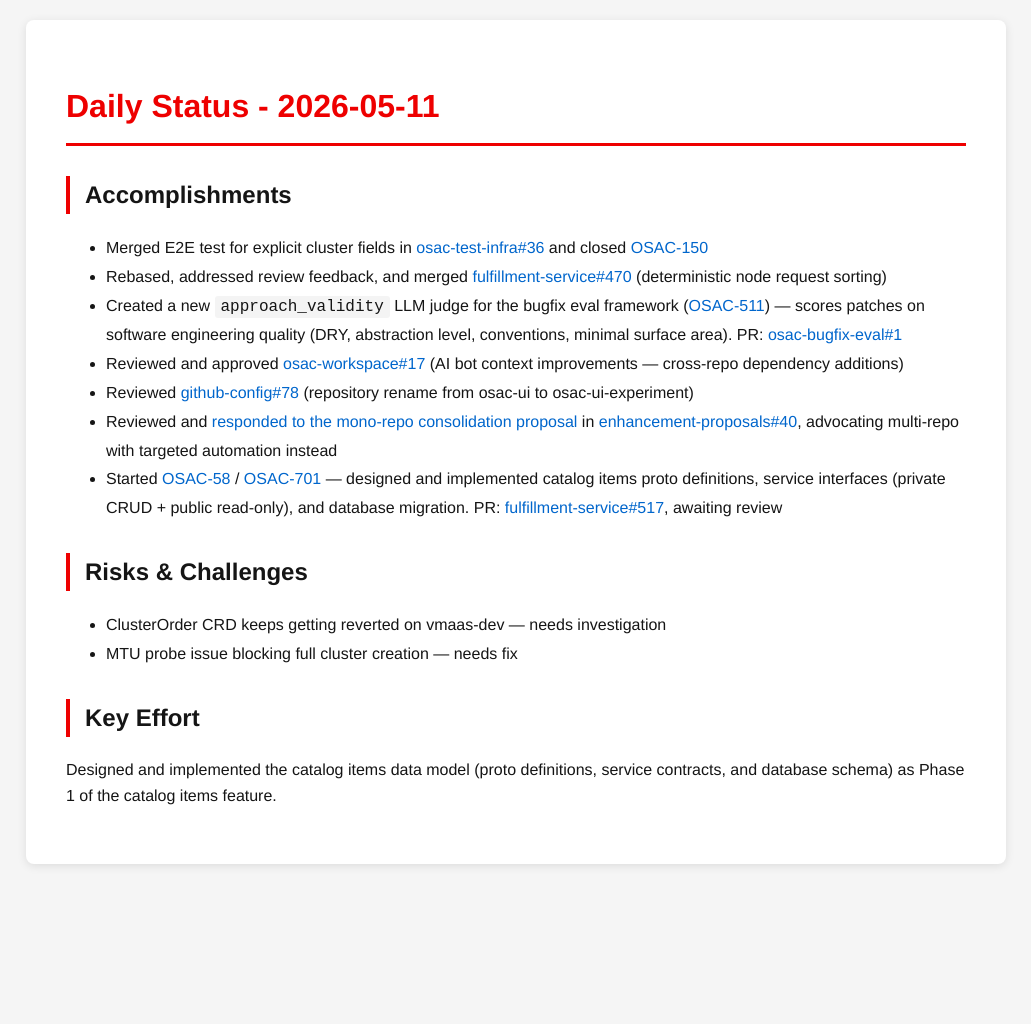
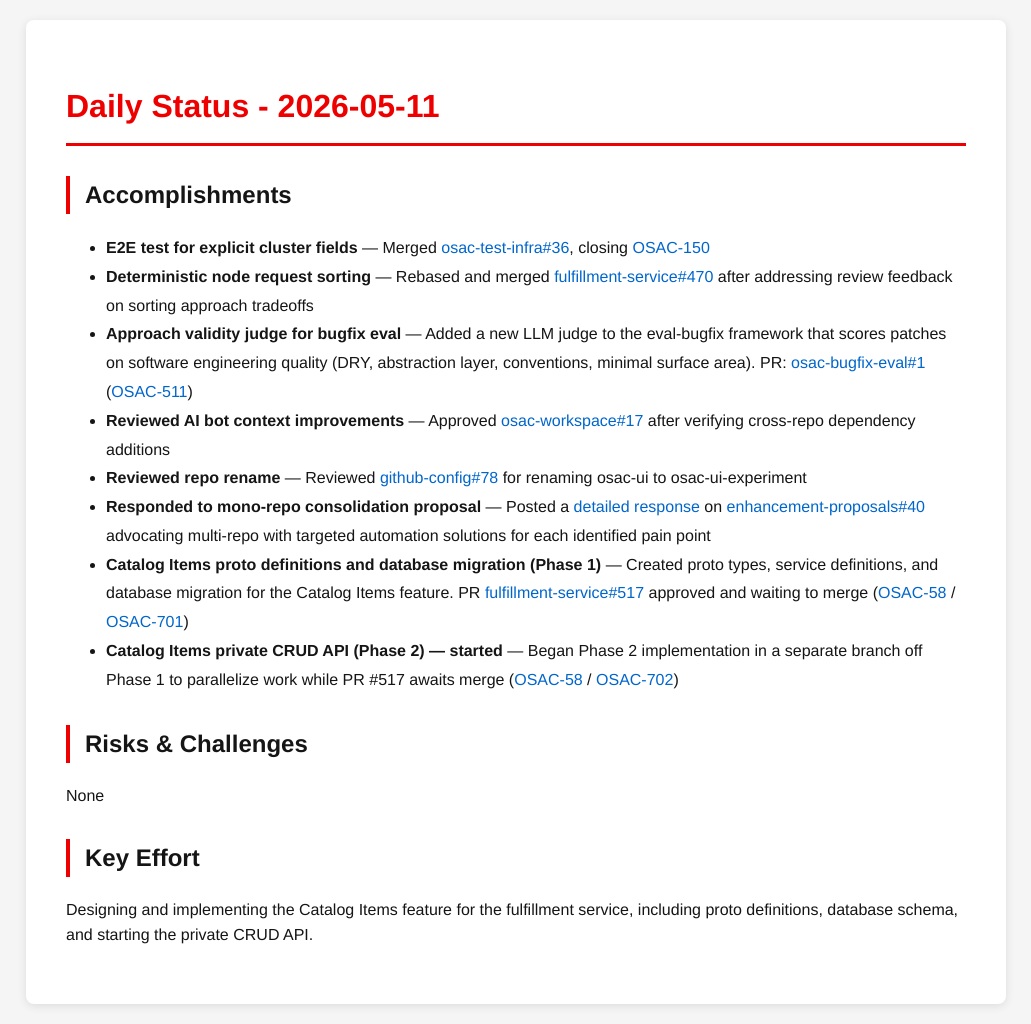
Before and after one commit to tzvatot/daily-status, a Jekyll site: the page built from 2026-05-11.md, in a window 1280 px wide. Shown: the whole page, without its empty margins (124-1155 px from the left). Built offline with Jekyll 4.4.1, drawn with Linux system fonts in a browser that asks for light colours; before the commit the page ends 900 px from its top, so only the background shows below that.

Commit message:
Daily status update - 2026-05-11

```diff
--- a/2026-05-11.md
+++ b/2026-05-11.md
@@ -7,17 +7,17 @@ date: 2026-05-11
 # Daily Status - 2026-05-11
 
 ## Accomplishments
-- Merged E2E test for explicit cluster fields in [osac-test-infra#36](https://github.com/osac-project/osac-test-infra/pull/36) and closed [OSAC-150](https://redhat.atlassian.net/browse/OSAC-150)
-- Rebased, addressed review feedback, and merged [fulfillment-service#470](https://github.com/osac-project/fulfillment-service/pull/470) (deterministic node request sorting)
-- Created a new `approach_validity` LLM judge for the bugfix eval framework ([OSAC-511](https://redhat.atlassian.net/browse/OSAC-511)) — scores patches on software engineering quality (DRY, abstraction level, conventions, minimal surface area). PR: [osac-bugfix-eval#1](https://github.com/eranco74/osac-bugfix-eval/pull/1)
-- Reviewed and approved [osac-workspace#17](https://github.com/osac-project/osac-workspace/pull/17) (AI bot context improvements — cross-repo dependency additions)
-- Reviewed [github-config#78](https://github.com/osac-project/github-config/pull/78) (repository rename from osac-ui to osac-ui-experiment)
-- Reviewed and [responded to the mono-repo consolidation proposal](https://github.com/osac-project/enhancement-proposals/pull/40#issuecomment-4420565236) in [enhancement-proposals#40](https://github.com/osac-project/enhancement-proposals/pull/40), advocating multi-repo with targeted automation instead
-- Started [OSAC-58](https://redhat.atlassian.net/browse/OSAC-58) / [OSAC-701](https://redhat.atlassian.net/browse/OSAC-701) — designed and implemented catalog items proto definitions, service interfaces (private CRUD + public read-only), and database migration. PR: [fulfillment-service#517](https://github.com/osac-project/fulfillment-service/pull/517), awaiting review
+- **E2E test for explicit cluster fields** — Merged [osac-test-infra#36](https://github.com/osac-project/osac-test-infra/pull/36), closing [OSAC-150](https://redhat.atlassian.net/browse/OSAC-150)
+- **Deterministic node request sorting** — Rebased and merged [fulfillment-service#470](https://github.com/osac-project/fulfillment-service/pull/470) after addressing review feedback on sorting approach tradeoffs
+- **Approach validity judge for bugfix eval** — Added a new LLM judge to the eval-bugfix framework that scores patches on software engineering quality (DRY, abstraction layer, conventions, minimal surface area). PR: [osac-bugfix-eval#1](https://github.com/eranco74/osac-bugfix-eval/pull/1) ([OSAC-511](https://redhat.atlassian.net/browse/OSAC-511))
+- **Reviewed AI bot context improvements** — Approved [osac-workspace#17](https://github.com/osac-project/osac-workspace/pull/17) after verifying cross-repo dependency additions
+- **Reviewed repo rename** — Reviewed [github-config#78](https://github.com/osac-project/github-config/pull/78) for renaming osac-ui to osac-ui-experiment
+- **Responded to mono-repo consolidation proposal** — Posted a [detailed response](https://github.com/osac-project/enhancement-proposals/pull/40#issuecomment-4420565236) on [enhancement-proposals#40](https://github.com/osac-project/enhancement-proposals/pull/40) advocating multi-repo with targeted automation solutions for each identified pain point
+- **Catalog Items proto definitions and database migration (Phase 1)** — Created proto types, service definitions, and database migration for the Catalog Items feature. PR [fulfillment-service#517](https://github.com/osac-project/fulfillment-service/pull/517) approved and waiting to merge ([OSAC-58](https://redhat.atlassian.net/browse/OSAC-58) / [OSAC-701](https://redhat.atlassian.net/browse/OSAC-701))
+- **Catalog Items private CRUD API (Phase 2) — started** — Began Phase 2 implementation in a separate branch off Phase 1 to parallelize work while PR #517 awaits merge ([OSAC-58](https://redhat.atlassian.net/browse/OSAC-58) / [OSAC-702](https://redhat.atlassian.net/browse/OSAC-702))
 
 ## Risks & Challenges
-- ClusterOrder CRD keeps getting reverted on vmaas-dev — needs investigation
-- MTU probe issue blocking full cluster creation — needs fix
+None
 
 ## Key Effort
-Designed and implemented the catalog items data model (proto definitions, service contracts, and database schema) as Phase 1 of the catalog items feature.
+Designing and implementing the Catalog Items feature for the fulfillment service, including proto definitions, database schema, and starting the private CRUD API.
```
